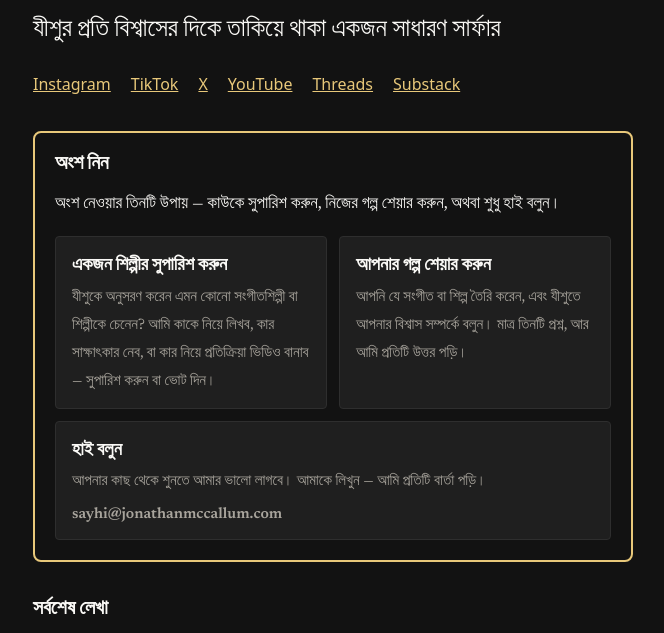
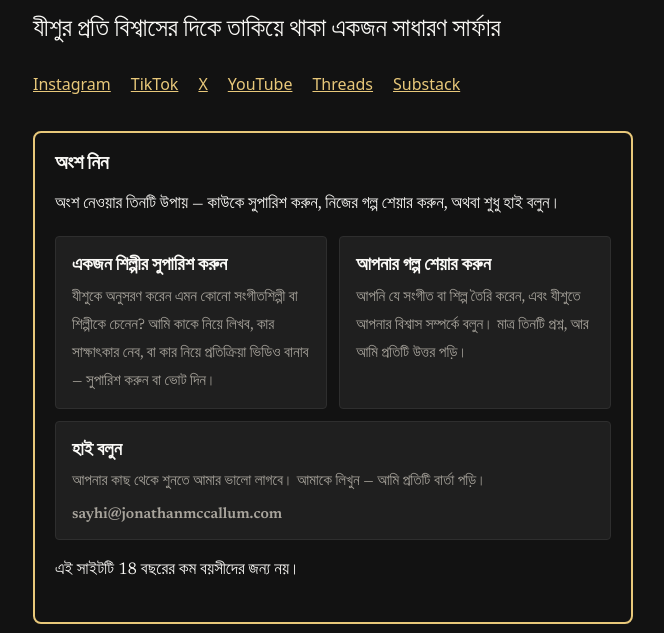
Before and after one commit to streamjonathan/jonathanmccallum-bn, an Eleventy site: page index.njk in a window 1280 px wide. Shown: the part 133-766 px from the top of the page, without its empty margins (307-971 px from the left). Built offline with nearby package versions, Linux system fonts and the light colour scheme; Eleventy itself is replaced by a stand-in of ours; files that its build step writes are made by us from their sources; files whose address does not match are found by name.

Commit message:
Under-18 policy: site is not for people under 18 [bn]

```diff
--- a/_includes/get-involved.njk
+++ b/_includes/get-involved.njk
@@ -16,4 +16,5 @@
       <span class="get-involved__email" data-contact-email-text>আমাকে ইমেইল করুন</span>
     </a>
   </div>
+  <p>এই সাইটটি 18 বছরের কম বয়সীদের জন্য নয়।</p>
 </section>
```
